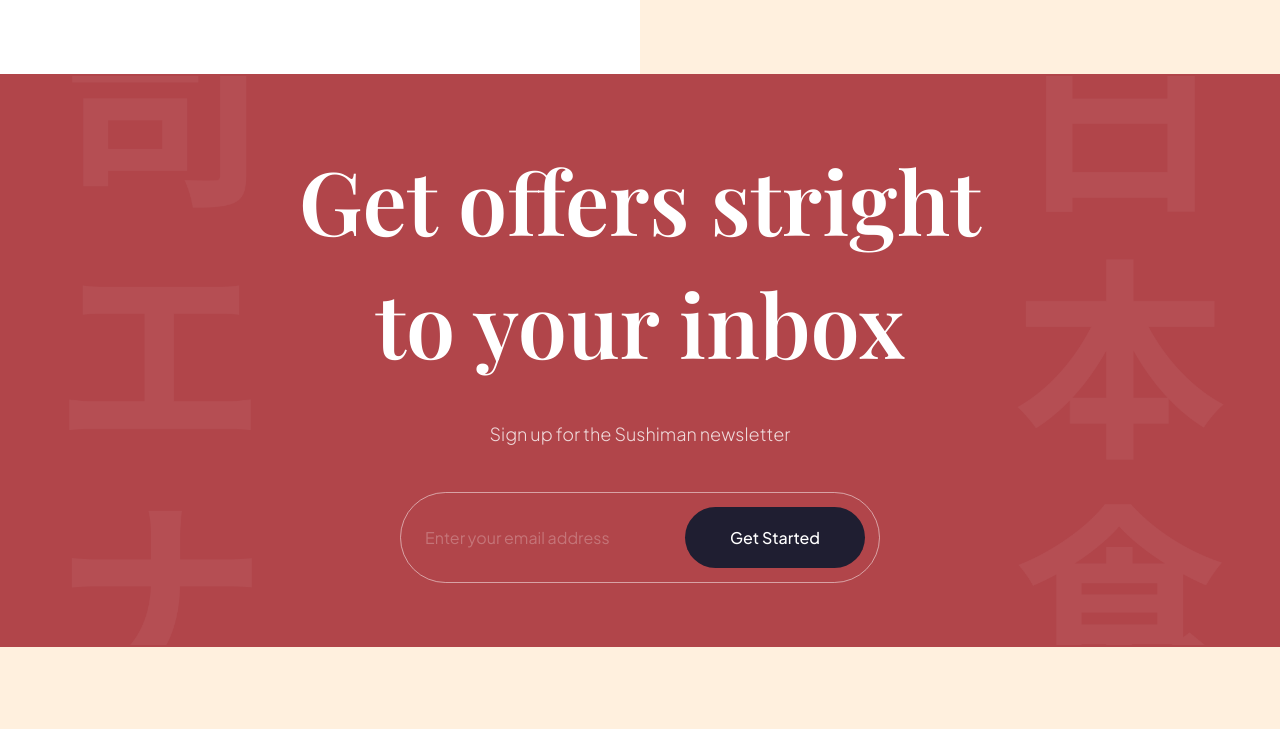
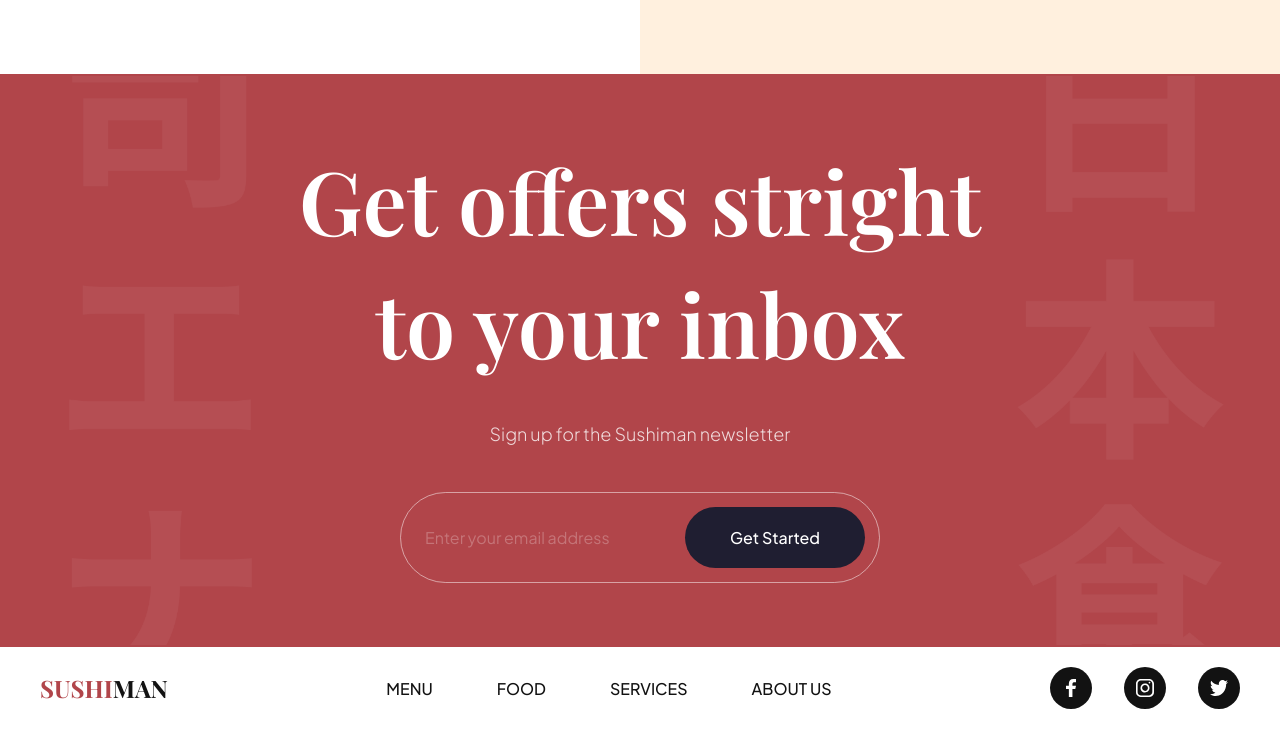
Before and after one commit to semihorhanbio/sushi, a plain HTML site: page index.html in a window 1280 px wide. Shown: the part 3624-4353 px from the top of the page. Before the commit the page ends 4271 px from the top, so only its background shows below. Drawn offline with nearby package versions, Linux system fonts and the light colour scheme.

Commit message:
finish footer design

```diff
--- /dev/null
+++ b/css/sections/footer.css
@@ -0,0 +1,55 @@
+.footer {
+    width: 100%;
+    padding: 20px 40px;
+    background: var(--color-white);
+    flex-wrap: wrap;
+    gap: 20px;
+    overflow: hidden;
+}
+
+.footer__logo {
+    font-size: 24px;
+    font-weight: bold;
+    font-family: var(--playfair-display);
+    text-transform: uppercase;
+    color: var(--secondary-color);
+    cursor: pointer;
+}
+
+.footer__logo span {
+    color: var(--primary-color)
+}
+
+.footer ul {
+    list-style: none;
+    display: flex;
+    flex-wrap: wrap;
+    flex-direction: row;
+    gap: 64px;
+}
+
+.footer ul:last-child {
+    gap: 32px;
+}
+
+.footer__nav li {
+    font-size: 16px;
+    font-weight: 500;
+    font-family: var(--plus-jakarta-sans);
+    text-transform: uppercase;
+    color: var(--secondary-color);
+    cursor: pointer;
+}
+
+.footer__social li {
+    width: 42px;
+    height: 42px;
+    background-color: var(--secondary-color);
+    border-radius: 100%;
+}
+
+.footer__social li img {
+    width: 45%;
+    height: 45%;
+    object-fit: contain;
+}
--- a/css/style.css
+++ b/css/style.css
@@ -8,9 +8,7 @@
 @import url("sections/popular.css");
 @import url("sections/trending.css");
 @import url("sections/subscribe.css");
-/*
 @import url("sections/footer.css");
-*/
 
 /* CSS variables for reusablity across all files (including above imported) */
 :root {
--- a/index.html
+++ b/index.html
@@ -330,5 +330,30 @@
       </div>
     </section>
 
+    <footer class="footer flex-between">
+      <h3 class="footer__logo">
+        <span>Sushi</span>man
+      </h3>
+
+      <ul class="footer__nav">
+        <li><a href="#menu">Menu</a></li>
+        <li><a href="#food">Food</a></li>
+        <li><a href="#services">Services</a></li>
+        <li><a href="#about-us">About Us</a></li>
+      </ul>
+
+      <ul class="footer__social">
+        <li class="flex-center">
+          <img src="assets/facebook.svg" alt="facebook" />
+        </li>
+        <li class="flex-center">
+          <img src="assets/instagram.svg" alt="instagram" />
+        </li>
+        <li class="flex-center">
+          <img src="assets/twitter.svg" alt="twitter" />
+        </li>
+      </ul>
+    </footer>
+
     <script type="module" src="js/script.js"></script>
   </body>
```
